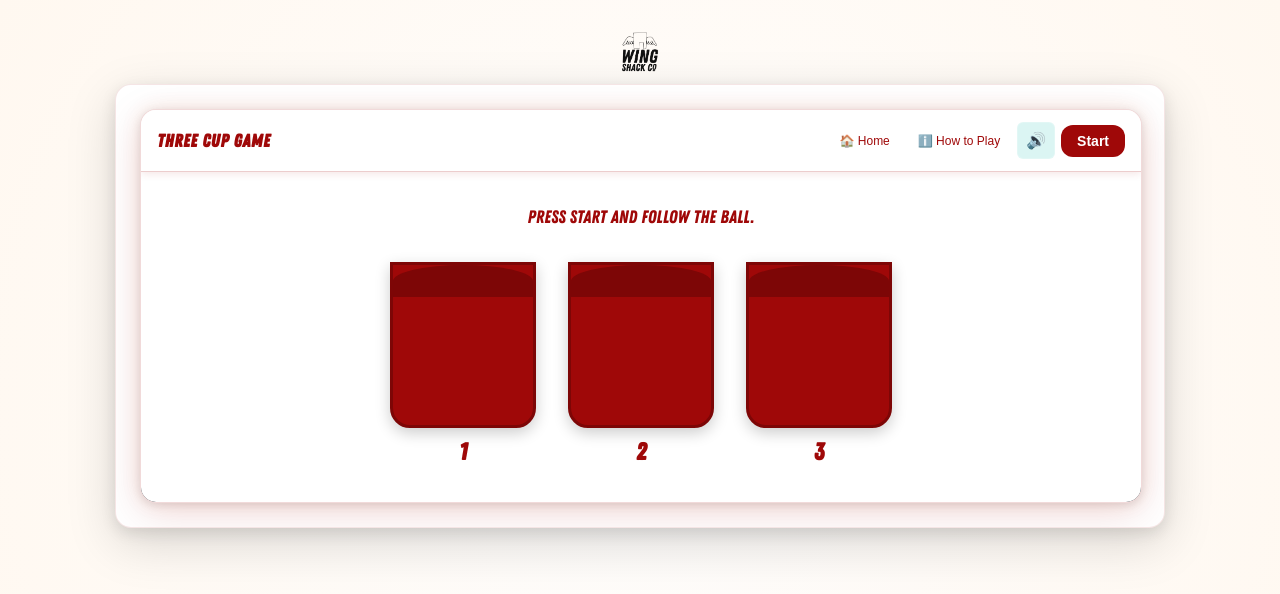
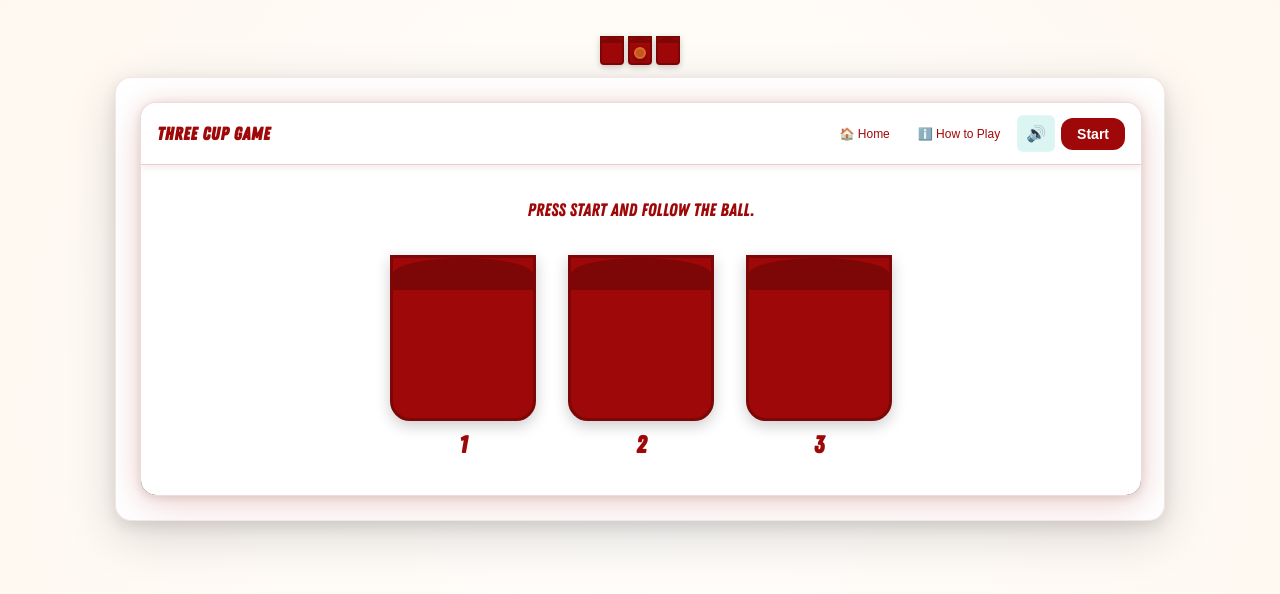
Before and after one commit to nigelbigappetite/wing-shack-arcade, a Next.js app: page /three-cup in a window 1280 px wide. Shown: the top 594 px of the page. Built offline with nearby package versions, Linux system fonts and the light colour scheme.

Commit message:
Replace Three Cup Game logo with three cups and ball icon

```diff
--- a/app/three-cup/page.tsx
+++ b/app/three-cup/page.tsx
@@ -5,7 +5,7 @@ import Link from 'next/link';
 import GameShell from '@/components/GameShell';
 import ThreeCupGame from '@/components/games/ThreeCupGame';
 import { wingShackTheme } from '@/theme/wingShackTheme';
-import WingShackLogo from '@/components/ui/WingShackLogo';
+import ThreeCupLogo from '@/components/ui/ThreeCupLogo';
 import GameCard from '@/components/ui/GameCard';
 
 export default function ThreeCupPage() {
@@ -43,7 +43,7 @@ export default function ThreeCupPage() {
           cursor: 'pointer',
         }}
       >
-        <WingShackLogo size="sm" showText={false} />
+        <ThreeCupLogo size="sm" />
       </Link>
 
       {/* Game Container */}
--- /dev/null
+++ b/components/ui/ThreeCupLogo.tsx
@@ -0,0 +1,134 @@
+'use client';
+
+import React from 'react';
+import { wingShackTheme } from '@/theme/wingShackTheme';
+
+export interface ThreeCupLogoProps {
+  size?: 'sm' | 'md' | 'lg';
+  className?: string;
+}
+
+/**
+ * Three Cup Game Logo Component
+ * Displays three cups with a ball visible in the middle cup
+ */
+export const ThreeCupLogo: React.FC<ThreeCupLogoProps> = ({
+  size = 'sm',
+  className = '',
+}) => {
+  const sizes = {
+    sm: { cupWidth: 20, cupHeight: 25, ballSize: 8, gap: 4 },
+    md: { cupWidth: 30, cupHeight: 38, ballSize: 12, gap: 6 },
+    lg: { cupWidth: 40, cupHeight: 50, ballSize: 16, gap: 8 },
+  };
+
+  const sizeConfig = sizes[size];
+
+  return (
+    <div
+      className={`three-cup-logo ${className}`}
+      style={{
+        display: 'flex',
+        alignItems: 'flex-end',
+        justifyContent: 'center',
+        gap: sizeConfig.gap,
+        height: sizeConfig.cupHeight + sizeConfig.ballSize,
+      }}
+    >
+      {/* Cup 1 */}
+      <div
+        style={{
+          width: sizeConfig.cupWidth,
+          height: sizeConfig.cupHeight,
+          backgroundColor: wingShackTheme.colors.primary,
+          borderRadius: '0 0 4px 4px',
+          position: 'relative',
+          boxShadow: `0 2px 6px rgba(0, 0, 0, 0.2)`,
+          border: `2px solid ${wingShackTheme.colors.primaryDark}`,
+        }}
+      >
+        {/* Cup rim */}
+        <div
+          style={{
+            position: 'absolute',
+            top: 0,
+            left: 0,
+            right: 0,
+            height: '20%',
+            backgroundColor: wingShackTheme.colors.primaryDark,
+            borderRadius: '50% 50% 0 0',
+          }}
+        />
+      </div>
+
+      {/* Cup 2 - with ball */}
+      <div
+        style={{
+          width: sizeConfig.cupWidth,
+          height: sizeConfig.cupHeight,
+          backgroundColor: wingShackTheme.colors.primary,
+          borderRadius: '0 0 4px 4px',
+          position: 'relative',
+          boxShadow: `0 2px 6px rgba(0, 0, 0, 0.2)`,
+          border: `2px solid ${wingShackTheme.colors.primaryDark}`,
+        }}
+      >
+        {/* Cup rim */}
+        <div
+          style={{
+            position: 'absolute',
+            top: 0,
+            left: 0,
+            right: 0,
+            height: '20%',
+            backgroundColor: wingShackTheme.colors.primaryDark,
+            borderRadius: '50% 50% 0 0',
+          }}
+        />
+        {/* Ball */}
+        <div
+          style={{
+            position: 'absolute',
+            bottom: sizeConfig.cupHeight * 0.15,
+            left: '50%',
+            transform: 'translateX(-50%)',
+            width: sizeConfig.ballSize,
+            height: sizeConfig.ballSize,
+            borderRadius: '50%',
+            backgroundColor: wingShackTheme.colors.secondary,
+            boxShadow: `0 2px 4px rgba(0, 0, 0, 0.3)`,
+            border: `2px solid ${wingShackTheme.colors.secondaryLight}`,
+          }}
+        />
+      </div>
+
+      {/* Cup 3 */}
+      <div
+        style={{
+          width: sizeConfig.cupWidth,
+          height: sizeConfig.cupHeight,
+          backgroundColor: wingShackTheme.colors.primary,
+          borderRadius: '0 0 4px 4px',
+          position: 'relative',
+          boxShadow: `0 2px 6px rgba(0, 0, 0, 0.2)`,
+          border: `2px solid ${wingShackTheme.colors.primaryDark}`,
+        }}
+      >
+        {/* Cup rim */}
+        <div
+          style={{
+            position: 'absolute',
+            top: 0,
+            left: 0,
+            right: 0,
+            height: '20%',
+            backgroundColor: wingShackTheme.colors.primaryDark,
+            borderRadius: '50% 50% 0 0',
+          }}
+        />
+      </div>
+    </div>
+  );
+};
+
+export default ThreeCupLogo;
```
